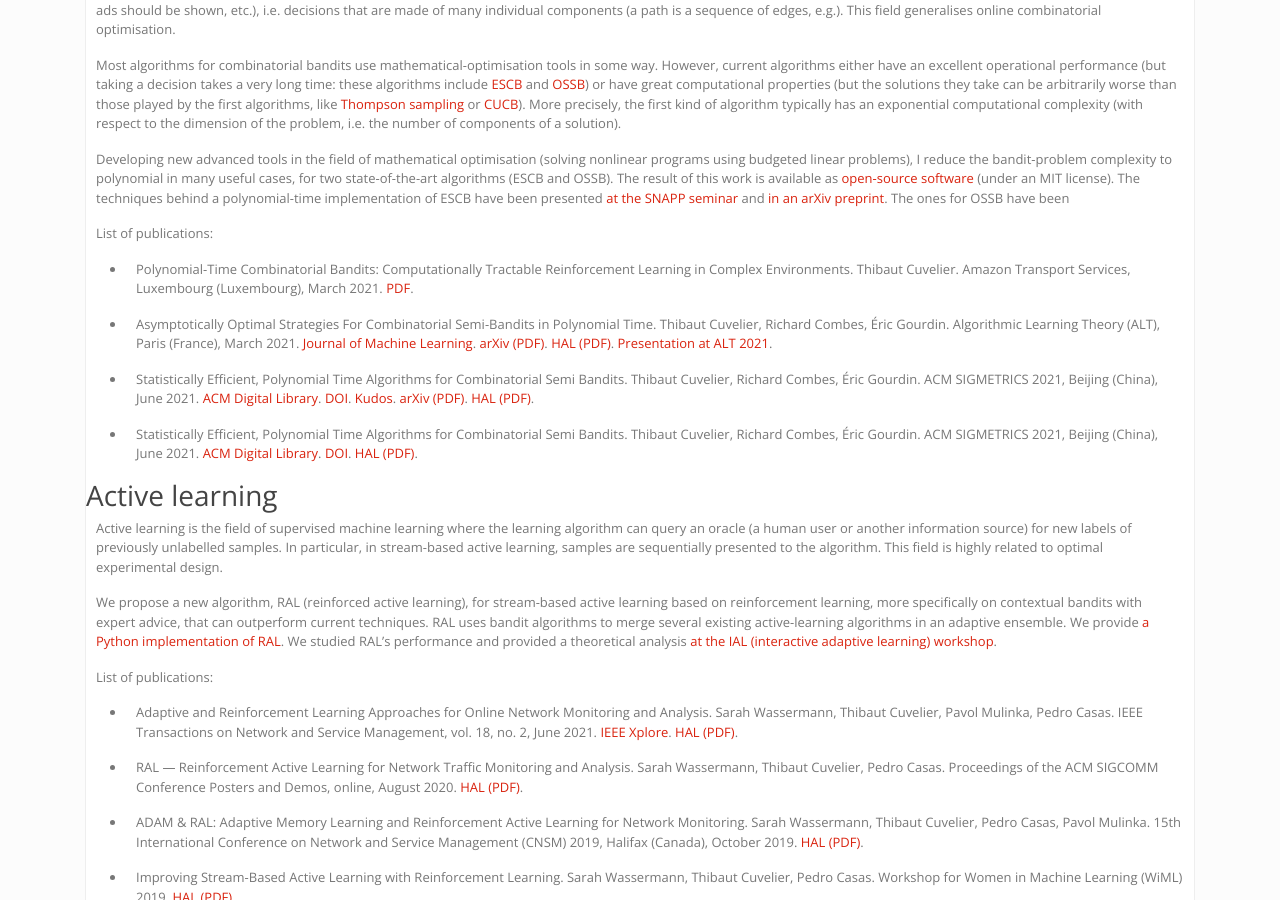
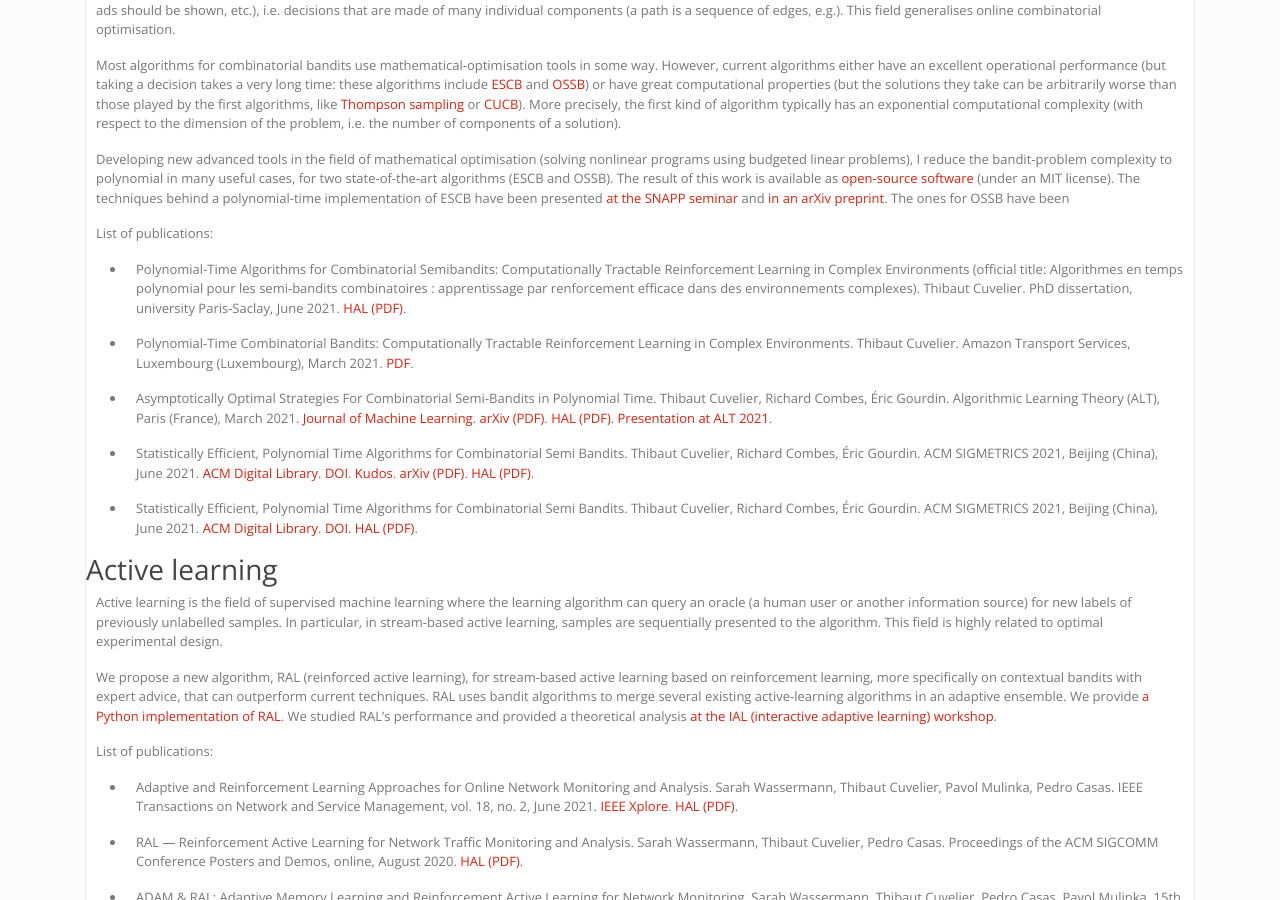
Before and after one commit to dourouc05/dourouc05.github.io, a Jekyll site: the page built from research.md, in a window 1280 px wide and 900 px high, scrolled down 301 px. Built offline with Jekyll 4.4.1, drawn with Linux system fonts in a browser that asks for light colours; a script that is not in the unit is left out.

Commit message:
Update research.md

```diff
--- a/research.md
+++ b/research.md
@@ -18,6 +18,7 @@ Developing new advanced tools in the field of mathematical optimisation (solving
 
 **List of publications**:
 
+* {% include reference.md key='phd' %}
 * {% include reference.md key='bandits_amazon2021' %}
 * {% include reference.md key='bandits_alt21' %}
 * {% include reference.md key='bandits_sigmetrics2021' %}
```
